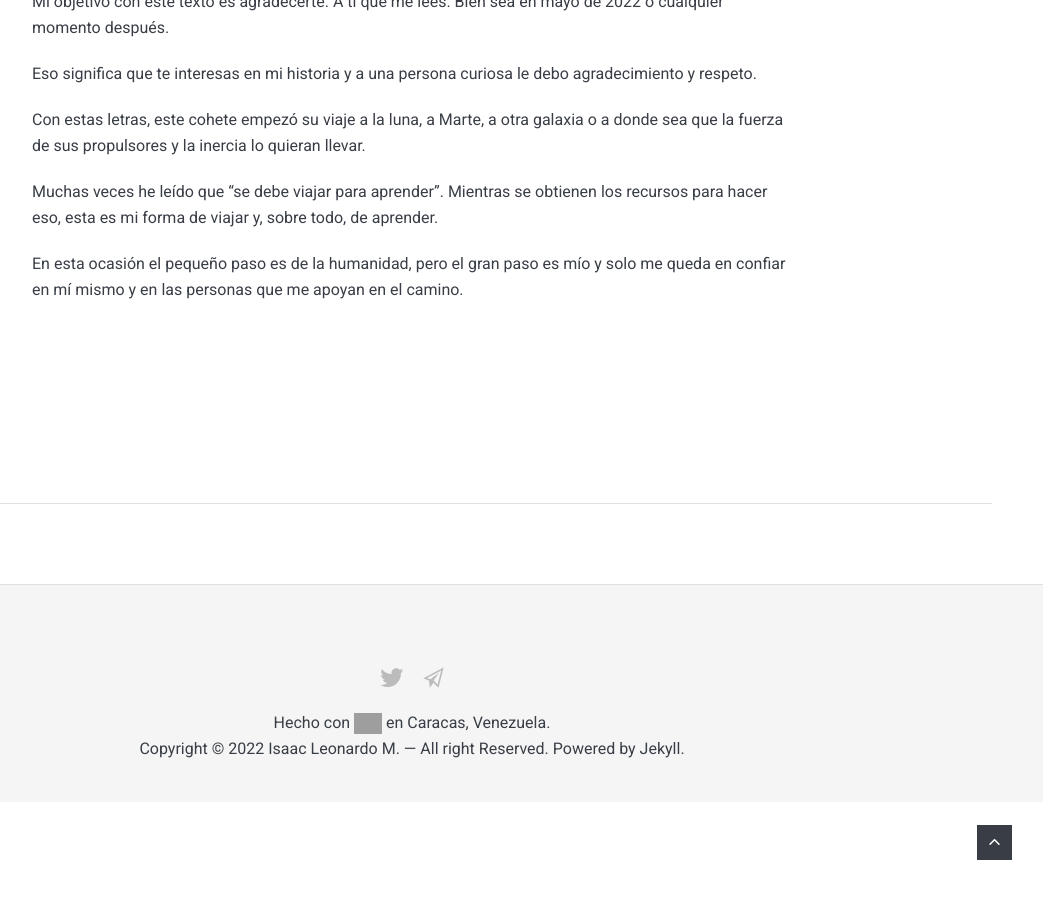
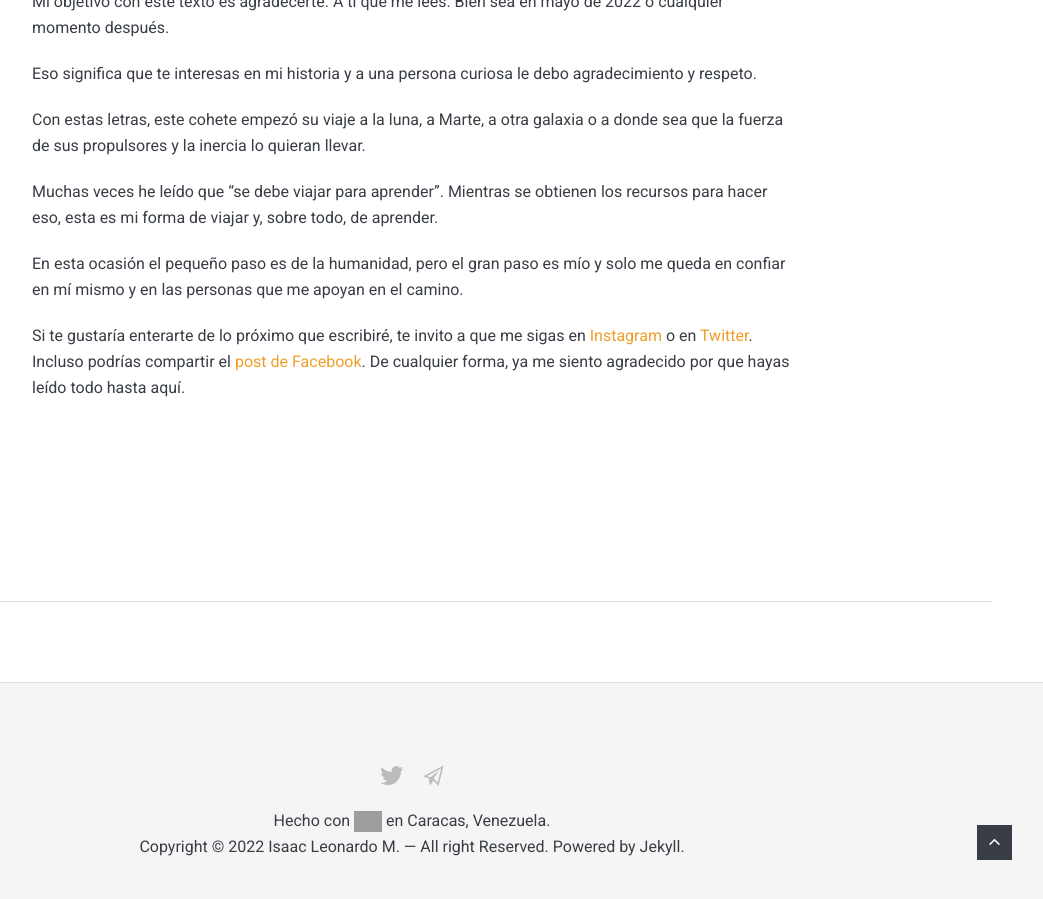
Before and after one commit to isaaleonardo/isaaleonardo.com, a Jekyll site: the page built from _posts/2022-05-15-lanzamiento.md, in a window 1280 px wide and 900 px high, scrolled down 1180 px. Shown: the whole window, without its empty margins (228-1271 px from the left). Built offline with Jekyll 4.4.1, drawn with Linux system fonts in a browser that asks for light colours; nearby versions of some CDN libraries; grey boxes are pictures that could not be loaded.

Commit message:
Agregué cta al post de lanzamiento

```diff
--- a/_posts/2022-05-15-lanzamiento.md
+++ b/_posts/2022-05-15-lanzamiento.md
@@ -17,3 +17,5 @@ Con estas letras, este cohete empezó su viaje a la luna, a Marte, a otra galaxi
 Muchas veces he leído que “se debe viajar para aprender”. Mientras se obtienen los recursos para hacer eso, esta es mi forma de viajar y, sobre todo, de aprender.
 
 En esta ocasión el pequeño paso es de la humanidad, pero el gran paso es mío y solo me queda en confiar en mí mismo y en las personas que me apoyan en el camino.
+
+Si te gustaría enterarte de lo próximo que escribiré, te invito a que me sigas en <a href="https://instagram.com/isaaleonardo" target="_blank">Instagram</a> o en <a href="https://twitter.com/isaaleonardo" target="_blank">Twitter</a>. Incluso podrías compartir el [post de Facebook](). De cualquier forma, ya me siento agradecido por que hayas leído todo hasta aquí.
```
